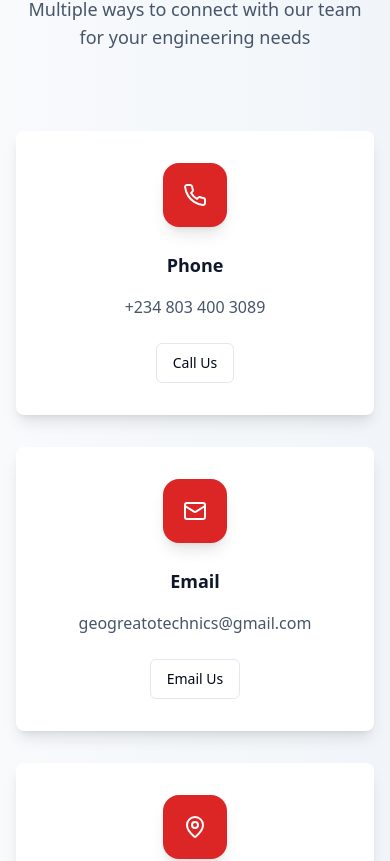
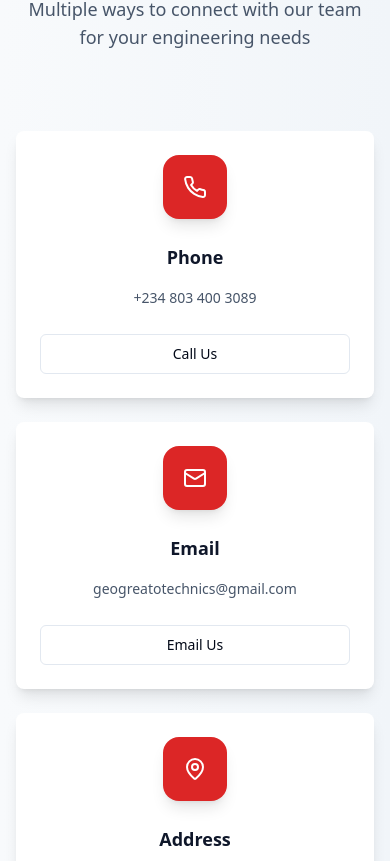
Before and after one commit to alaerejones/geoil, a React (Vite) app: page /contact in a window 390 px wide. Shown: the part 1059-1920 px from the top of the page. Built offline with nearby package versions, Linux system fonts and the light colour scheme.

Commit message:
Fix: Contact page "How to Reach Us" section
Adjusted the styling of the "How to Reach Us" section on the contact page to improve responsiveness on mobile devices and prevent email addresses from overflowing on desktop.

```diff
--- a/src/pages/Contact.tsx
+++ b/src/pages/Contact.tsx
@@ -1,3 +1,4 @@
+
 import { useState } from "react";
 import { Button } from "@/components/ui/button";
 import { Card, CardContent } from "@/components/ui/card";
@@ -111,22 +112,22 @@ const Contact = () => {
             </p>
           </div>
 
-          <div className="grid md:grid-cols-2 lg:grid-cols-4 gap-8">
+          <div className="grid grid-cols-1 sm:grid-cols-2 lg:grid-cols-4 gap-6 lg:gap-8">
             {contactInfo.map((info, index) => (
-              <Card key={index} className="text-center hover:shadow-xl transition-all duration-300 border-0 shadow-lg">
-                <CardContent className="p-8">
-                  <div className="bg-red-600 text-white p-4 rounded-2xl w-16 h-16 flex items-center justify-center mx-auto mb-6 shadow-lg">
+              <Card key={index} className="text-center hover:shadow-xl transition-all duration-300 border-0 shadow-lg h-full">
+                <CardContent className="p-6 lg:p-8 flex flex-col h-full">
+                  <div className="bg-red-600 text-white p-4 rounded-2xl w-16 h-16 flex items-center justify-center mx-auto mb-6 shadow-lg flex-shrink-0">
                     {info.icon}
                   </div>
-                  <h3 className="text-lg font-semibold mb-4 text-slate-900">{info.title}</h3>
-                  <div className="space-y-2 mb-6">
+                  <h3 className="text-lg font-semibold mb-4 text-slate-900 flex-shrink-0">{info.title}</h3>
+                  <div className="space-y-2 mb-6 flex-grow">
                     {info.details.map((detail, idx) => (
-                      <p key={idx} className="text-base text-slate-600">{detail}</p>
+                      <p key={idx} className="text-sm lg:text-base text-slate-600 break-words leading-relaxed">{detail}</p>
                     ))}
                   </div>
                   <Button
                     variant="outline"
-                    className="hover:bg-red-600 hover:text-white transition-all duration-300 text-sm"
+                    className="hover:bg-red-600 hover:text-white transition-all duration-300 text-sm mt-auto"
                     onClick={() => window.open(info.link, '_blank')}
                   >
                     {info.action}
```
